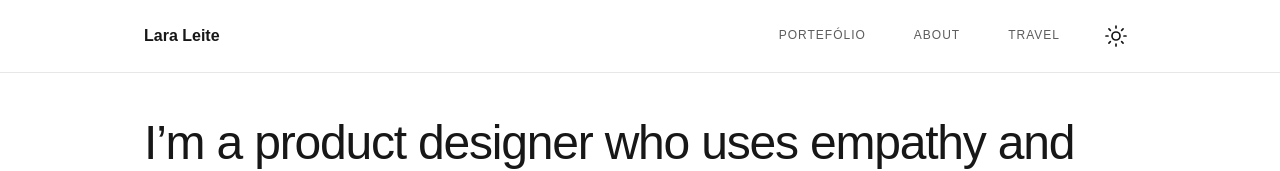
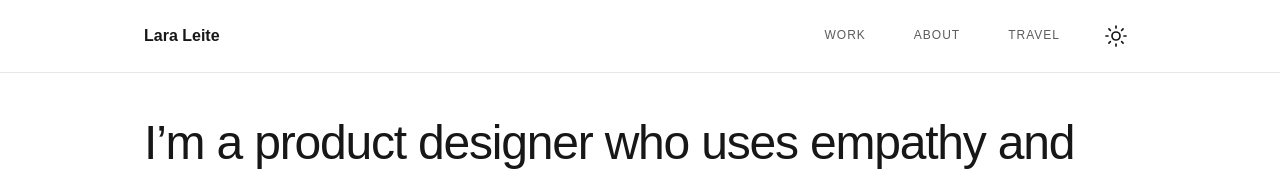
Before and after one commit to LaraLeite/portfolio, a Next.js app: page / in a window 1280 px wide. Shown: the top 171 px of the page. Built offline with nearby package versions, Linux system fonts and the light colour scheme; a web font is replaced by a local one.

Commit message:
Update nav layout.tsx

```diff
--- a/app/layout.tsx
+++ b/app/layout.tsx
@@ -40,7 +40,7 @@ export default function RootLayout({ children }: { children: React.ReactNode })
             </Link>
 
             <nav className="flex items-center gap-6">
-              <NavLink href="/" label="Portefólio" />
+              <NavLink href="/" label="Work" />
               <NavLink href="/about" label="About" />
               <NavLink href="/travel" label="Travel" />
               <div className="nav-item">
```
